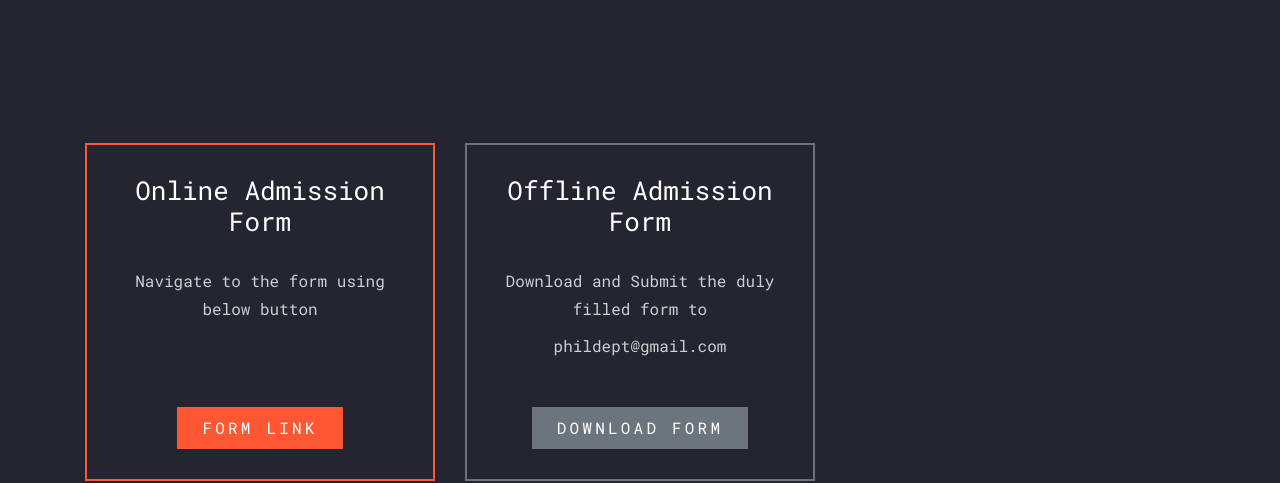
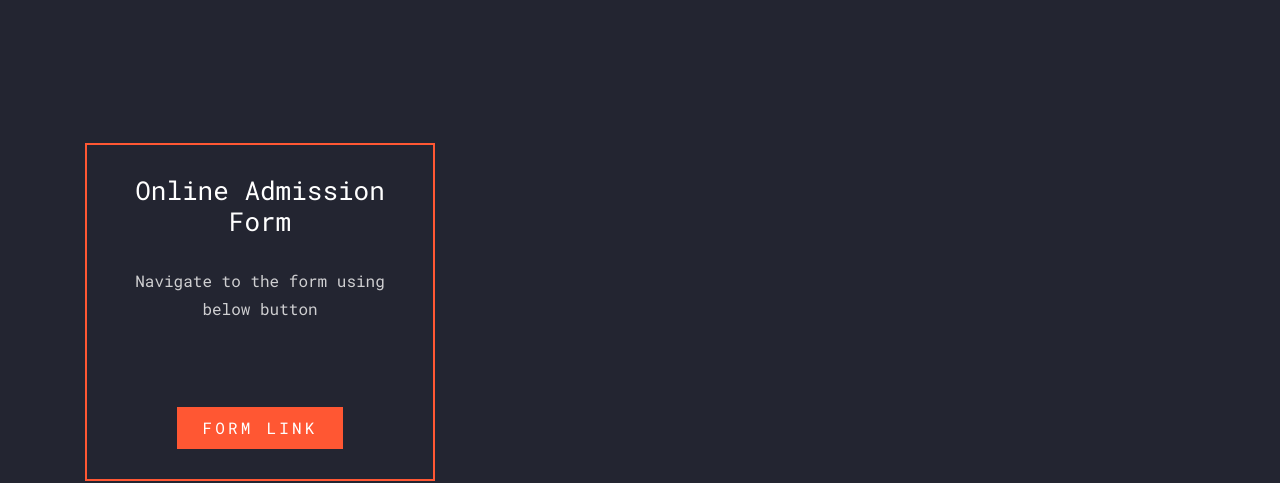
Before and after one commit to pucognitive/pucognitive.github.io, a plain HTML site: page registration.html in a window 1280 px wide. Shown: the part 321-804 px from the top of the page. Drawn offline with Linux system fonts and the light colour scheme; files whose address does not match are found by name.

Commit message:
Update registration.html

```diff
--- a/registration.html
+++ b/registration.html
@@ -82,17 +82,11 @@
                 <li> </li>
                 <li> </li>
               </ul>
-              <div><a target="_blank" href="https://docs.google.com/forms/d/e/1FAIpQLSd43LjX4rC-56YOOUUt2X-B9IVWSz8WhVcDVGYaGL2YMyDCkA/viewform?usp=sf_link" class="btn btn-primary px-4 py-2">Form Link</a></div>
+              <div><a target="_blank" href="http://onlineadmissions.puchd.ac.in/" class="btn btn-primary px-4 py-2">Form Link</a></div>
             </div>
           </div>
-          <div class="col-md-6 col-lg-4 mb-5 mb-lg-0"  data-aos="fade-up" data-aos-delay="200">
-            <div class="pricing border-secondary text-center">
-              <h2>Offline Admission Form</h2>
-              <ul class="list-unstyled mb-5">
-                <li>Download and Submit the  duly filled form to </li>
-                <li>phildept@gmail.com</li>
-              </ul>
-              <div><a target="_blank" href="https://drive.google.com/file/d/14CpEWKyptWZUXXvIXiIKfjyWAsljwA3v/view?usp=sharing" class="btn btn-secondary px-4 py-2">Download Form</a></div>
+
+
             </div>
           </div>
 
```
